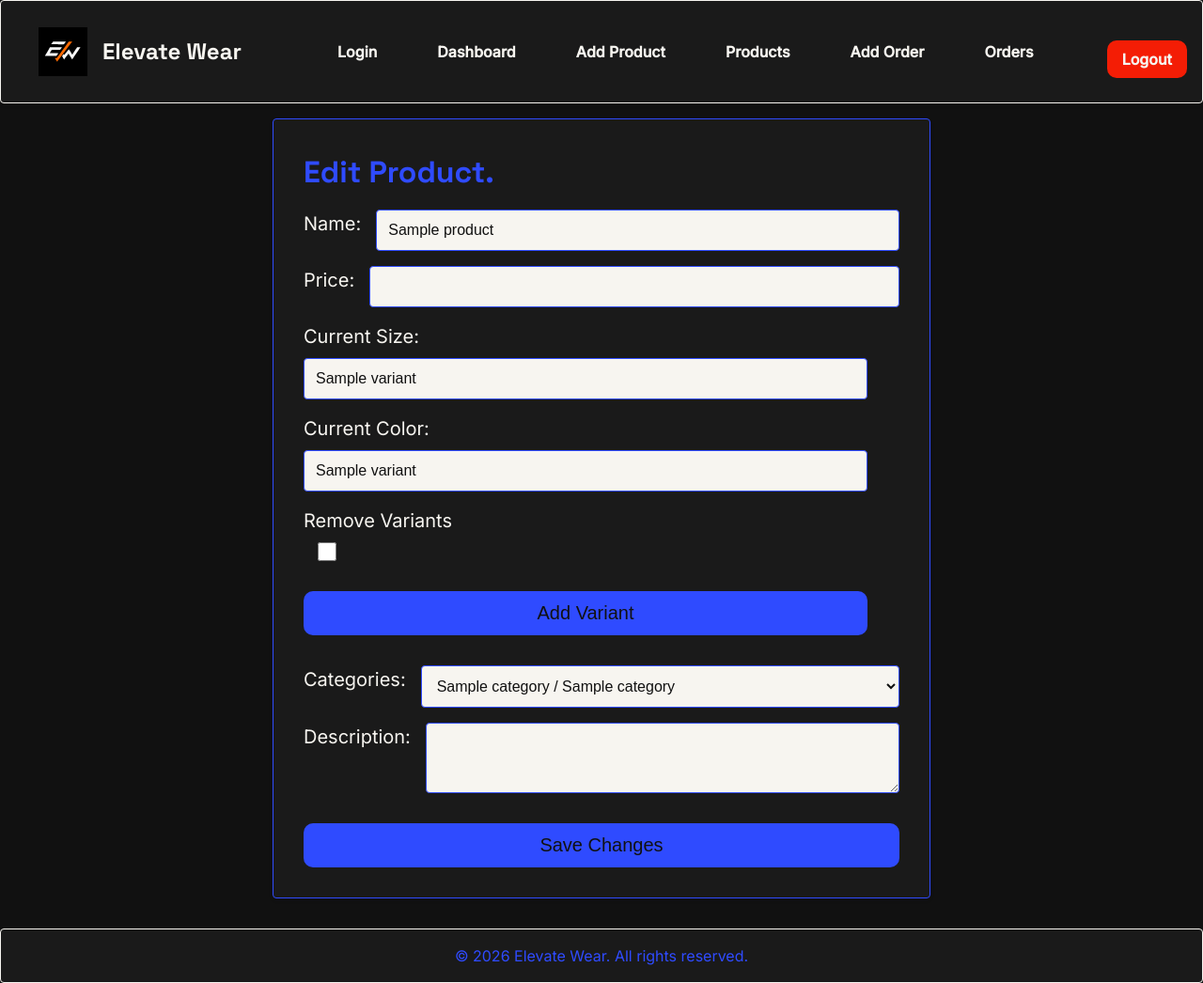
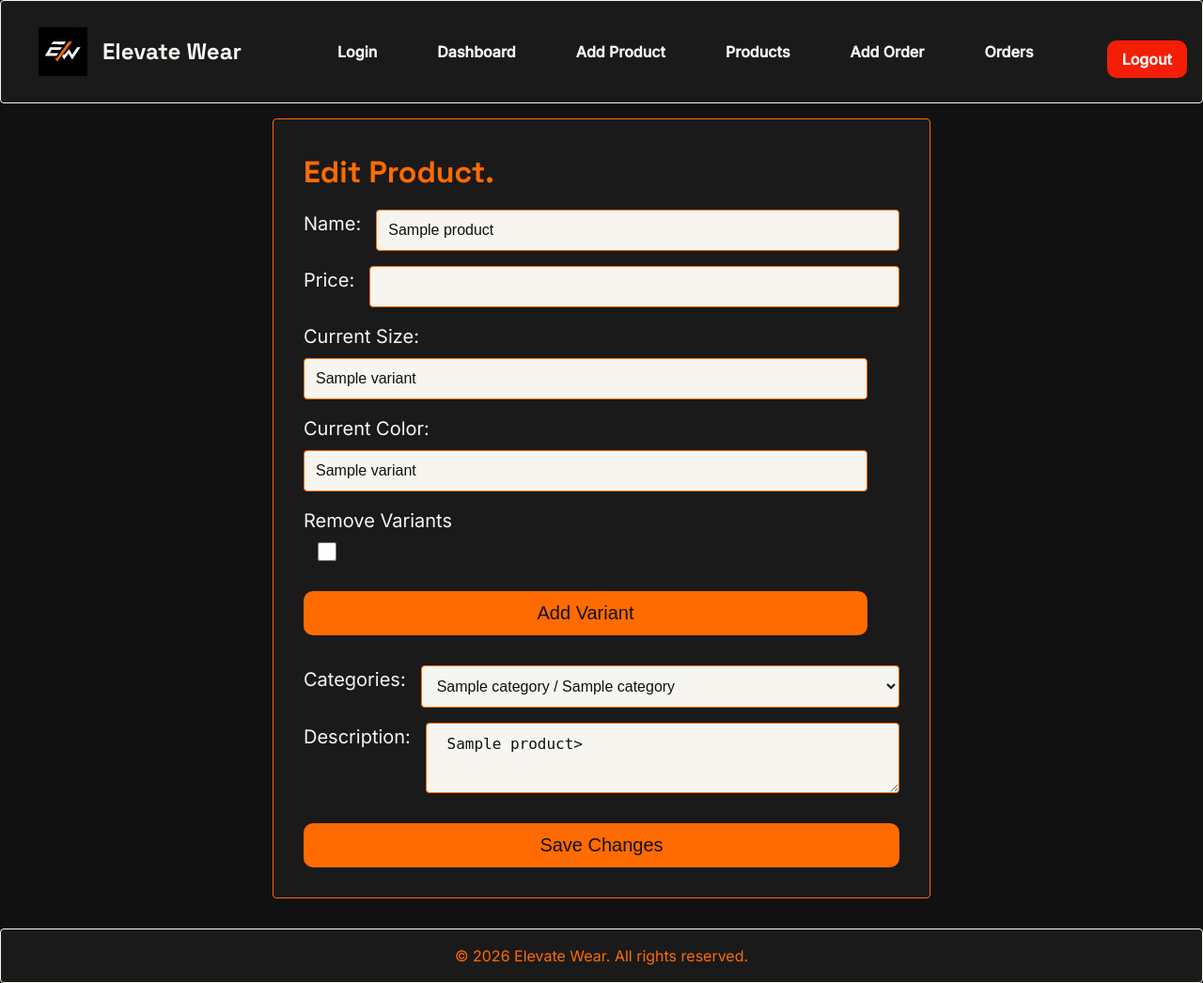
Before and after one commit to MorayBlues/Elevate-Wear, a Flask app: page /admin/products/1/edit in a window 1280 px wide. Shown: the whole page at 94% size. Run offline with Flask 3, Linux system fonts and the light colour scheme; the visitor is signed in with stand-in values (Sample User, id 1); a database or web service that is not in the repository returns one stand-in record (values such as "Sample title"); some libraries are stand-ins or nearby versions.

Commit message:
Redesign customer UI and extract shared product card

```diff
--- a/static/css/admin.css
+++ b/static/css/admin.css
@@ -1,3 +1,6 @@
+:root {
+    --color-accent: #FF6B00;
+}
 body {
     font-family: var(--font-body);
     color: var(--color-secondary);
--- a/templates/base_customer.html
+++ b/templates/base_customer.html
@@ -14,10 +14,10 @@
 <body>
     <div class="user_nav">
         <div class="nav_logo">
-            <p class="brand">
+            <a href="/" class="brand">
                 <img src="{{ url_for('static', filename='images/logo.svg') }}" alt="Elevate Wear Logo" class="brand_logo">
                 <span class="brand_name">Elevate Wear</span>
-            </p>
+            </a>
         </div>
         <button class="hamburger">
             <i class="fa-solid fa-bars"></i>
--- a/templates/edit_product.html
+++ b/templates/edit_product.html
@@ -39,7 +39,7 @@
            </div>
            <div class="form_row">
             <label for="description">Description:</label>
-            <textarea type="text" name="description" id="description" {{ product[4] }}></textarea>
+            <textarea type="text" name="description" id="description"> {{ product[4] }}> </textarea>
            </div>
            <button type="submit">Save Changes</button>
         </form>
--- a/templates/index.html
+++ b/templates/index.html
@@ -7,8 +7,8 @@
         <div class="tagline">
           <h3>Wear It, Live Higher.</h3>
         </div>
-        <div class="btn">
-          <a href="/products">Shop Now</a>
+        <div>
+          <a href="/products" class="btn">Shop Now</a>
         </div>
       </div>
     </div>
```
Also changed, not shown: templates/_product_card.html (renamed from templates/product_card.html).
